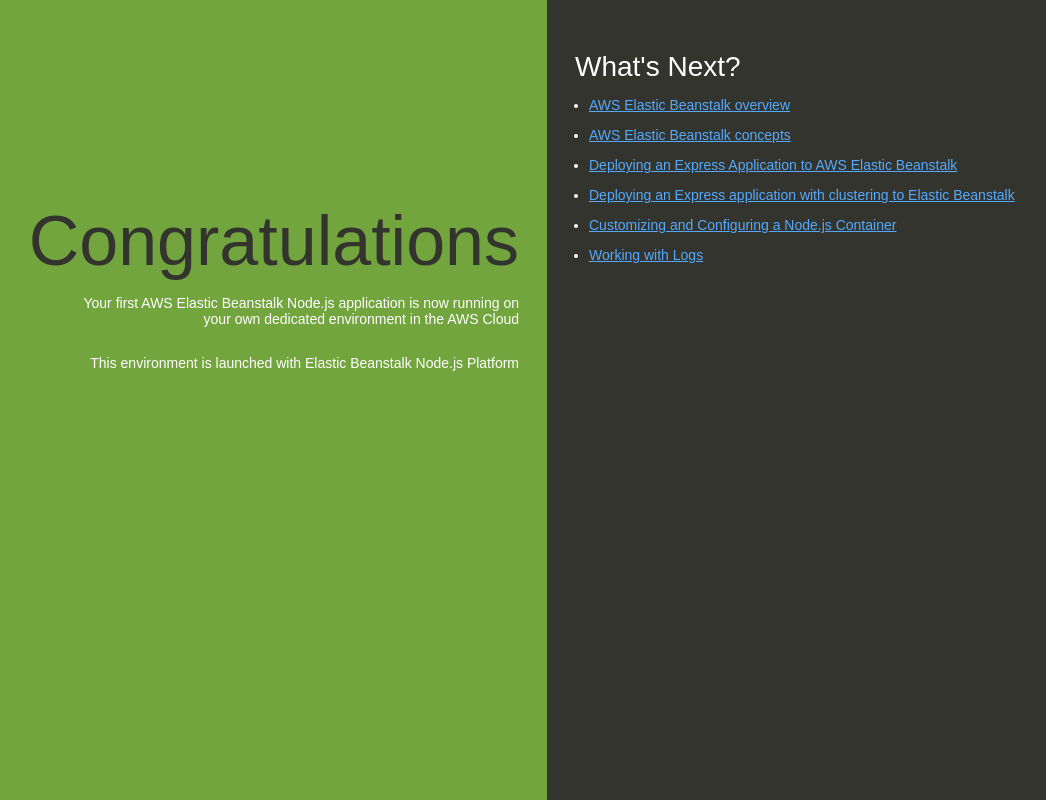
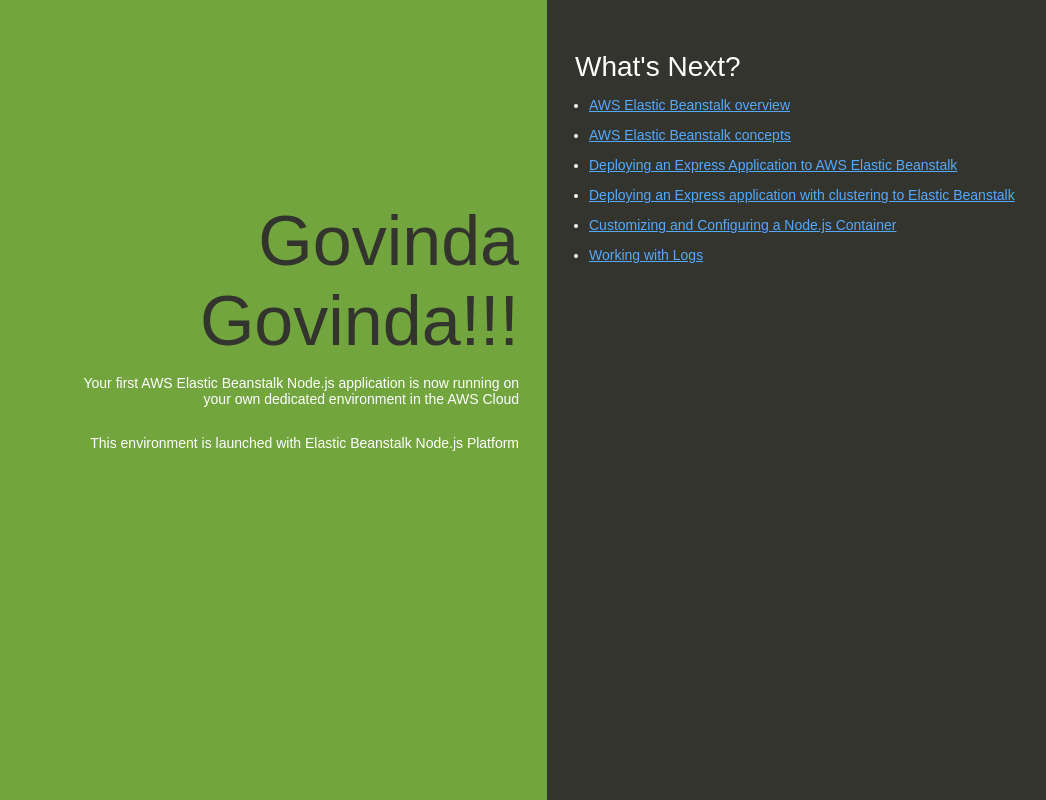
Before and after one commit to Balaji-2000-ai/Elastic-Beanstalk, a website: page index.html in a window 1280 px wide. Shown: the whole page, without its empty margins (93-1139 px from the left). Drawn offline with Linux system fonts and the light colour scheme.

Commit message:
Update index.html

```diff
--- a/index.html
+++ b/index.html
@@ -74,7 +74,7 @@
   </head>
   <body>
     <div class="textColumn">
-      <h1>Congratulations</h1>
+      <h1>Govinda Govinda!!!</h1>
       <p>Your first AWS Elastic Beanstalk Node.js application is now running on your own dedicated environment in the AWS Cloud</p>
       <p>This environment is launched with Elastic Beanstalk Node.js Platform</p>
     </div>
```
